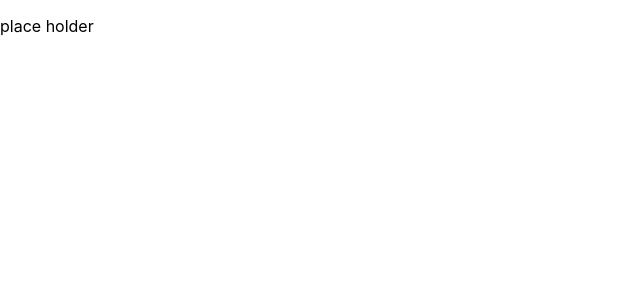
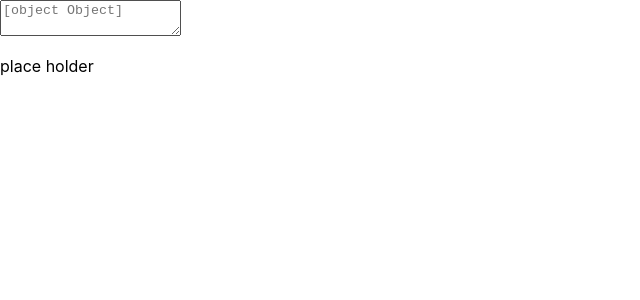
Before and after one commit to cdd741/In-Stock, a React (Create React App) app in the folder client/: page /warehouses/add in a window 1280 px wide. Shown: the top 300 px of the page, without its empty margins (0-640 px from the left). Built offline with nearby package versions, Linux system fonts and the light colour scheme.

Commit message:
adding input UI component
Signed-off-by: Andre Chen <b99chen@uwaterloo.ca>

```diff
--- a/client/src/App.js
+++ b/client/src/App.js
@@ -11,9 +11,14 @@ import AddWarehouse from "./routes/AddWareHouse.jsx";
 
 import { Switch, Route, Redirect } from "react-router-dom";
 
+import Input from "./components/Input/Input";
+
 function App() {
   return (
     <>
+      <Input label="email" onChange={() => {}}>
+        anything
+      </Input>
       <Switch>
         <Redirect from="/" exact to="/warehouses" />
         <Route path="/warehouses" exact component={Warehouses} />
--- /dev/null
+++ b/client/src/components/Input/Input.jsx
@@ -0,0 +1,34 @@
+import React from "react";
+import "./Input.scss";
+import errIcon from "../../assets/Icons/error-24px.svg";
+
+function Input(onChange, textLabel, children) {
+  const handleOnChange = (e) => {
+    e.preventDefault();
+    onChange(e.target.value);
+  };
+
+  const label = textLabel;
+  const value = children;
+  const errMessage = (
+    <div>
+      <img src={errIcon} alt="error icon" />
+      <h3>This field is required</h3>
+    </div>
+  );
+  return (
+    <div className="input">
+      <label htmlFor={label}></label>
+      <textarea
+        name={label}
+        id={label}
+        placeholder={label}
+        value={value}
+        onChange={handleOnChange}
+        required={errMessage}
+      ></textarea>
+    </div>
+  );
+}
+
+export default Input;
```
Also changed, not shown: client/src/components/Input/Input.scss (added), client/src/components/InputField/InputField.scss (deleted).
